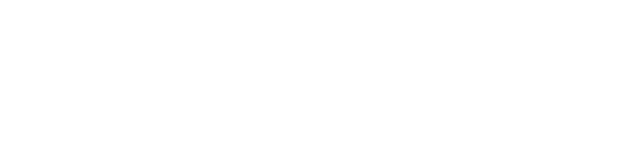
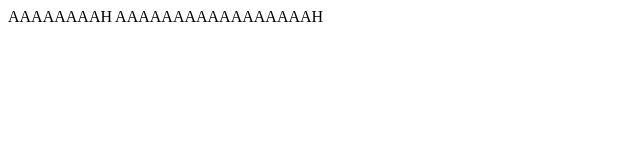
Before and after one commit to aucraia/fffffffffffafsad, a plain HTML site: page index.html in a window 1280 px wide. Shown: the whole page, without its empty margins (0-640 px from the left). Drawn offline with Linux system fonts and the light colour scheme.

Commit message:
Add body content to index.html

```diff
--- a/index.html
+++ b/index.html
@@ -1,4 +1,5 @@
 <!DOCTYPE html>
 <html>
   <title>STOP IT</title>
+  <body>AAAAAAAAH AAAAAAAAAAAAAAAAAH</body>
 </html>
```
